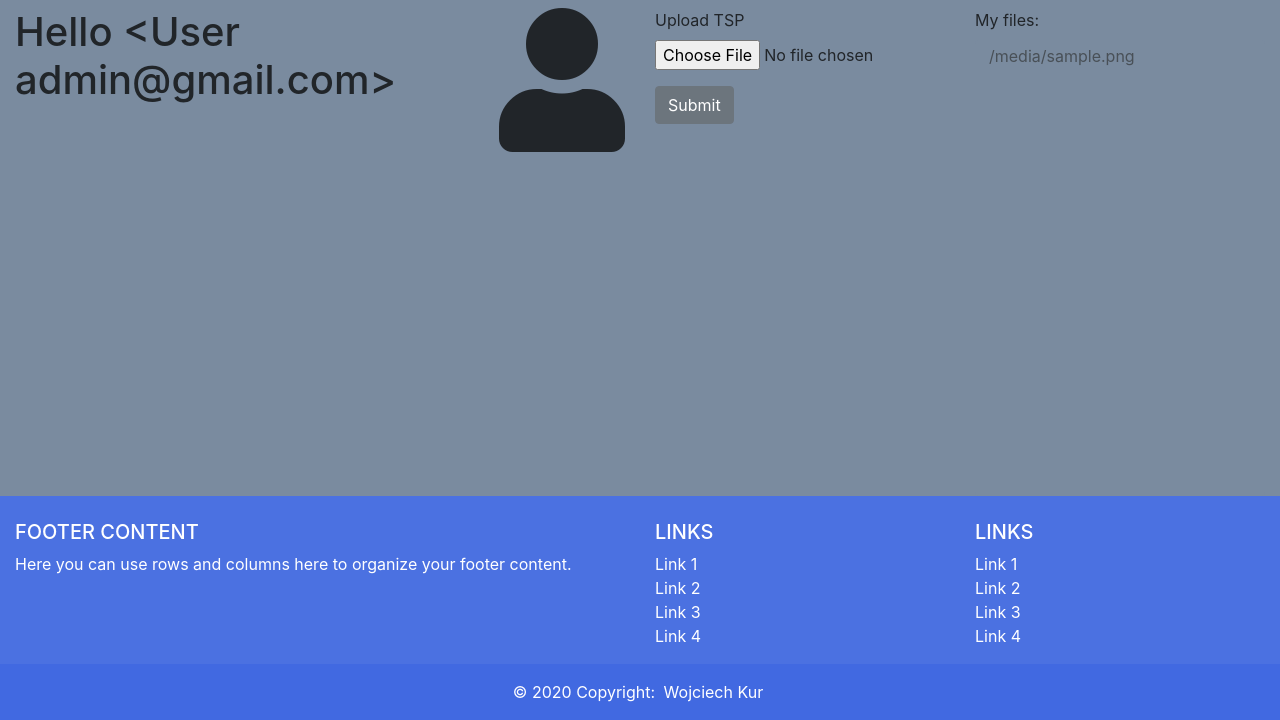
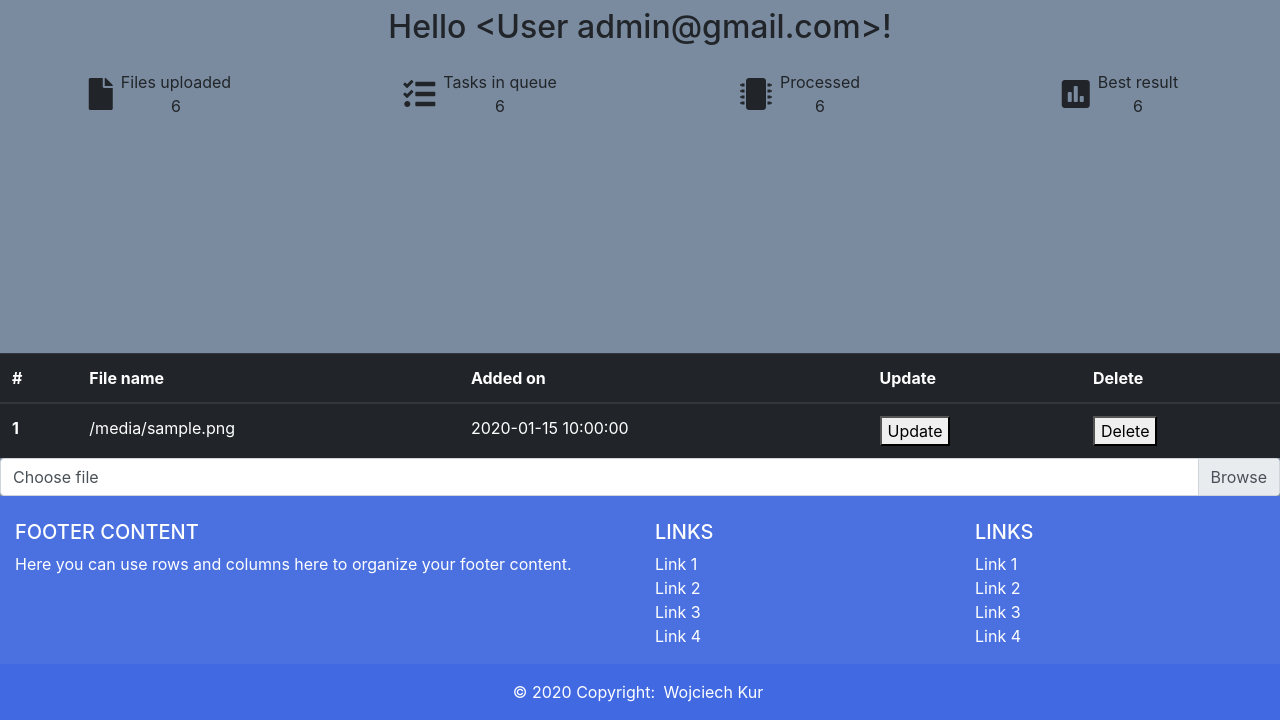
Before and after one commit to kuras120/FlaskApis, a Flask app: template templates/userPanel.html in a window 1280 px wide. Shown: the part 80-800 px from the top of the page. Run offline with Flask 2, Linux system fonts and the light colour scheme; data comes from the database, SQL or seed files in the repository; tables that the repository leaves empty hold one stand-in row (values such as "Sample post"); the template is opened without the code that fills it: values that come from a table or form of the project are taken from there, most other values are stand-ins (such as "Sample title", 1, 10 or a date in 2020); parts of the project's set-up code (start-up, migrations or seed data) failed here and were passed over; some libraries are stand-ins or nearby versions.

Commit message:
File explorer (beta)

```diff
--- a/ORM/Data.py
+++ b/ORM/Data.py
@@ -1,5 +1,3 @@
-import hashlib
-
 from ORM import db
 from datetime import datetime
 
@@ -15,7 +13,7 @@ class Data(db.Model):
 
     def __init__(self, file_name):
         self.file_name = file_name
-        self.added_on = datetime.now()
+        self.added_on = datetime.now().replace(microsecond=0)
 
     def __repr__(self):
         return '<File %s>' % self.file_name
--- a/ORM/User.py
+++ b/ORM/User.py
@@ -24,8 +24,8 @@ class User(db.Model):
         self.salt = secrets.token_hex(8)
         self.hashed_password = hashlib.sha3_512(password.encode("utf-8") + self.salt.encode("utf-8")).hexdigest()
         self.home_catalog = hashlib.sha3_256(login.__str__().encode('utf-8')).hexdigest()
-        self.created_on = datetime.now()
-        self.last_login = datetime.now()
+        self.created_on = datetime.now().replace(microsecond=0)
+        self.last_login = datetime.now().replace(microsecond=0)
 
     def __repr__(self):
         return '<User %s>' % self.login
--- a/static/css/main-styles.css
+++ b/static/css/main-styles.css
@@ -82,22 +82,6 @@ body {
     border-left: 1px solid #000;
 }
 
-#files-box {
-    height: 100%;
-}
-#files {
-    background-color: #7a8b9f;
-    border: none;
-}
-
-#files:focus {
-    box-shadow: none;
-}
-
-#files::-webkit-scrollbar {
-    display: none;
-}
-
 .list-group-item {
     background-color: #7a8b9f;
 }
--- a/templates/userPanel.html
+++ b/templates/userPanel.html
@@ -1,34 +1,75 @@
 {% extends 'shared/base.html' %}
 {% block title %}Account{% endblock %}
 {% block content %}
-    <div class="row flex-grow-1">
-        <div class="d-flex col-md-6 col-12 justify-content-center pt-2">
-            <h1>Hello {{ user }}</h1>
-            <i class="fas fa-user fa-9x"></i>
+    <div class="row py-2">
+    <div class="col-12 text-center">
+        <h2 >Hello {{ user }}!</h2>
+    </div>
+    </div>
+    <div class="row py-2">
+        <div class="d-flex flex-row justify-content-center align-items-center col-md-3 col-6">
+            <i class="fas fa-file fa-2x"></i>
+            <div class="d-flex flex-column text-center pl-2">
+                <span>Files uploaded</span>
+                <span>6</span>
+            </div>
         </div>
-        <div class="col-md-3 col-12 pt-2">
-{#            {{ url_for('user_controller.add_file') }}#}
-            <form action="" method="POST" enctype="multipart/form-data">
-                <div class="row">
-                    <div class="col-md-12 col-8 form-group">
-                        <label for="fileInput">Upload TSP</label>
-                        <input type="file" name="fileInput" class="form-control-file" id="fileInput" required>
-                    </div>
-                    <div class="d-flex col-md-12 col-4 align-items-center">
-                        <button type="submit" class="btn btn-secondary">Submit</button>
-                    </div>
-                </div>
-            </form>
+        <div class="d-flex flex-row justify-content-center align-items-center col-md-3 col-6">
+            <i class="fas fa-tasks fa-2x"></i>
+            <div class="d-flex flex-column text-center pl-2">
+                <span>Tasks in queue</span>
+                <span>6</span>
+            </div>
         </div>
-        <div class="col-md-3 col-12 pt-2">
-            <div id="files-box" class="d-flex flex-column">
-                <label for="files">My files:</label>
-                <select id="files" class="custom-select flex-grow-1" multiple>
-                    {% for file in files %}
-                    <option value={{ file.file_name }}>{{ file.file_name }}</option>
-                    {% endfor %}
-                </select>
+        <div class="d-flex flex-row justify-content-center align-items-center col-md-3 col-6">
+            <i class="fas fa-microchip fa-2x"></i>
+            <div class="d-flex flex-column text-center pl-2">
+                <span>Processed</span>
+                <span>6</span>
+            </div>
+        </div>
+        <div class="d-flex flex-row justify-content-center align-items-center col-md-3 col-6">
+            <i class="fas fa-poll fa-2x"></i>
+            <div class="d-flex flex-column text-center pl-2">
+                <span>Best result</span>
+                <span>6</span>
             </div>
         </div>
     </div>
+    <div class="flex-grow-1 row">
+
+    </div>
+    <form action="{{ url_for('user_controller.add_file')}}" method="POST" enctype="multipart/form-data">
+        <div class="row">
+            <div class="table-responsive">
+                <table class="table table-hover table-dark mb-0">
+                    <thead>
+                        <tr>
+                            <th scope="col">#</th>
+                            <th scope="col">File name</th>
+                            <th scope="col">Added on</th>
+                            <th scope="col">Update</th>
+                            <th scope="col">Delete</th>
+                        </tr>
+                    </thead>
+                    <tbody>
+                        {% for file in files %}
+                        <tr>
+                            <th scope="row">{{ loop.index }}</th>
+                            <td>{{ file.file_name }}</td>
+                            <td>{{ file.added_on }}</td>
+                            <td><button>Update</button></td>
+                            <td><button>Delete</button></td>
+                        </tr>
+                        {% endfor %}
+                    </tbody>
+                </table>
+            </div>
+            <div class="custom-file">
+                <input type="file" onchange="this.form.submit()" class="custom-file-input" name="fileInput">
+                <label class="custom-file-label" for="inputGroupFile01">Choose file</label>
+            </div>
+        </div>
+    </form>
+
 {% endblock %}
```
